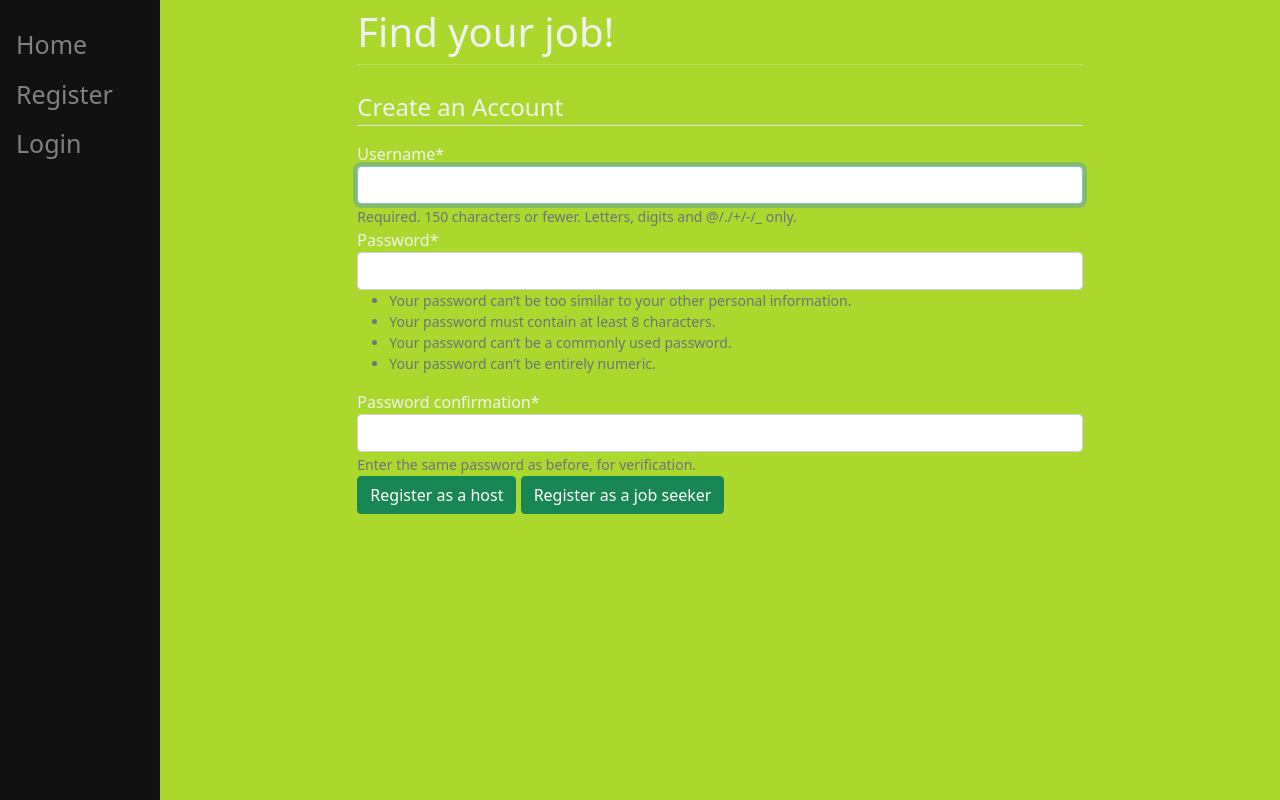
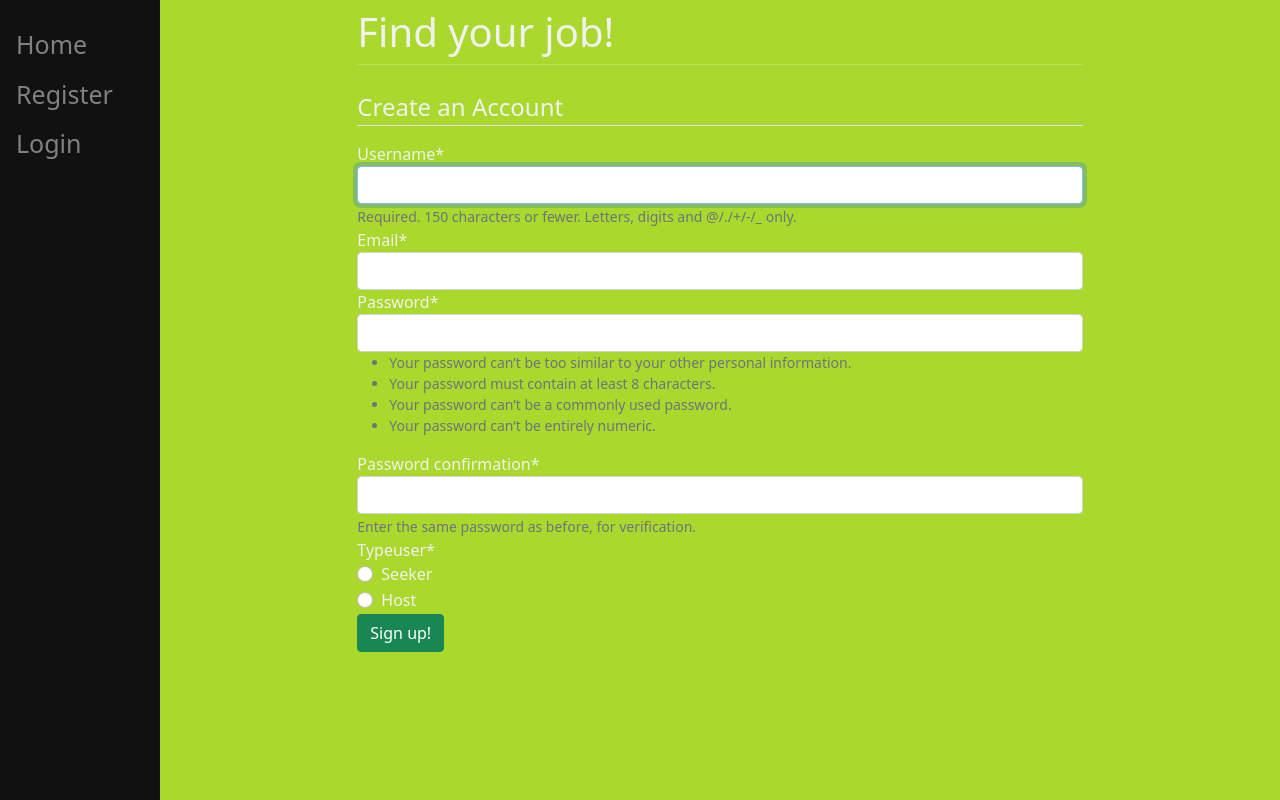
Before and after one commit to MikolajSzabranski/SerwisZOgloszeniami, a Django app: page /register/ in a window 1280 px wide. Run offline with Django 4.2, Linux system fonts and the light colour scheme; some libraries are stand-ins or nearby versions.

Commit message:
Added choose of user group when registering new user (through radiobutton)

```diff
--- a/SZO/forms.py
+++ b/SZO/forms.py
@@ -1,6 +1,8 @@
 from django import forms
 from django.contrib.auth.forms import UserCreationForm, UserChangeForm
+from django.contrib.auth.models import User
 from .models import CustomUser, typesUser
+
 
 
 class RegisterForm(UserCreationForm):
@@ -9,11 +11,11 @@ class RegisterForm(UserCreationForm):
     typeUser = forms.ChoiceField(choices=typesUser, widget=forms.RadioSelect, initial='Job seeker')
 
     class Meta:
-        model = CustomUser
+        model = User
         fields = ["username", "email", "password1", "password2", "typeUser"]
 
 
 class CustomUserChangeForm(UserChangeForm):
     class Meta:
-        model = CustomUser
+        model = User
         fields = ('username', 'email')
--- a/SZO/templates/SZO/home.html
+++ b/SZO/templates/SZO/home.html
@@ -4,7 +4,7 @@
 
 {% block content %}
 {% if user.is_authenticated %}
-    <h1>Login successful. Logged user: {{user}}</h1>
+    <h1>Login successful. Logged user: {{user}} {{ user.groups.all.0 }}</h1>
     <h3>Change your password <a href="/change_password">here</a></h3>
     <h3><a href="/">Logout</a></h3>
 {% else %}
--- a/SZO/templates/SZO/register.html
+++ b/SZO/templates/register/register.html
@@ -11,8 +11,7 @@
 			<legend class="border-bottom mb-3">Create an Account</legend>
 			{{form|crispy}}
 
-			<button name="create" type="submit" class="btn btn-success">Register as a host</button>
-			<button name="create2" type="submit" class="btn btn-success">Register as a job seeker</button>
+			<button name="create" type="submit" class="btn btn-success">Sign up!</button>
 		</form>
 	</div>
 {% endblock %}
--- a/SZO/views.py
+++ b/SZO/views.py
@@ -1,9 +1,11 @@
 from django.contrib.auth.decorators import login_required
 from django.contrib.auth.forms import UserCreationForm
 from django.contrib.auth import login, logout, authenticate
+from django.contrib.auth.models import Group
 from django.contrib import messages
 from django.shortcuts import render, redirect
 from .forms import RegisterForm
+from .models import CustomUser
 
 
 # Create your views here.
@@ -18,15 +20,17 @@ def offer(response):
 
 def register(response):
     if response.method == "POST":
-        form = UserCreationForm(response.POST)
-        # form = RegisterForm(response.POST)
+        form = RegisterForm(response.POST)
         if form.is_valid():
-            form.save()
+            user = form.save()
+            typeUser = form.cleaned_data['typeUser']
+            group = Group.objects.get(name=typeUser)
+            group.user_set.add(user)
             return redirect("/login")
     else:
-        form = UserCreationForm()
+        form = RegisterForm()
 
-    return render(response, "SZO/register.html", {"form": form})
+    return render(response, "register/register.html", {"form": form})
 
 
 def logout(response):
```
Also changed, not shown: SZO/models.py (+7 -1 lines), SZO/migrations/0001_initial.py (added), SZO/migrations/0002_alter_customuser_typeuser.py (added), SZO/migrations/0003_remove_customuser_typeuser_customuser_is_host.py (added), SZO/migrations/0004_remove_customuser_is_host_customuser_typeuser_and_more.py (added), SZO/migrations/0005_alter_customuser_typeuser.py (added), db.sqlite3.
